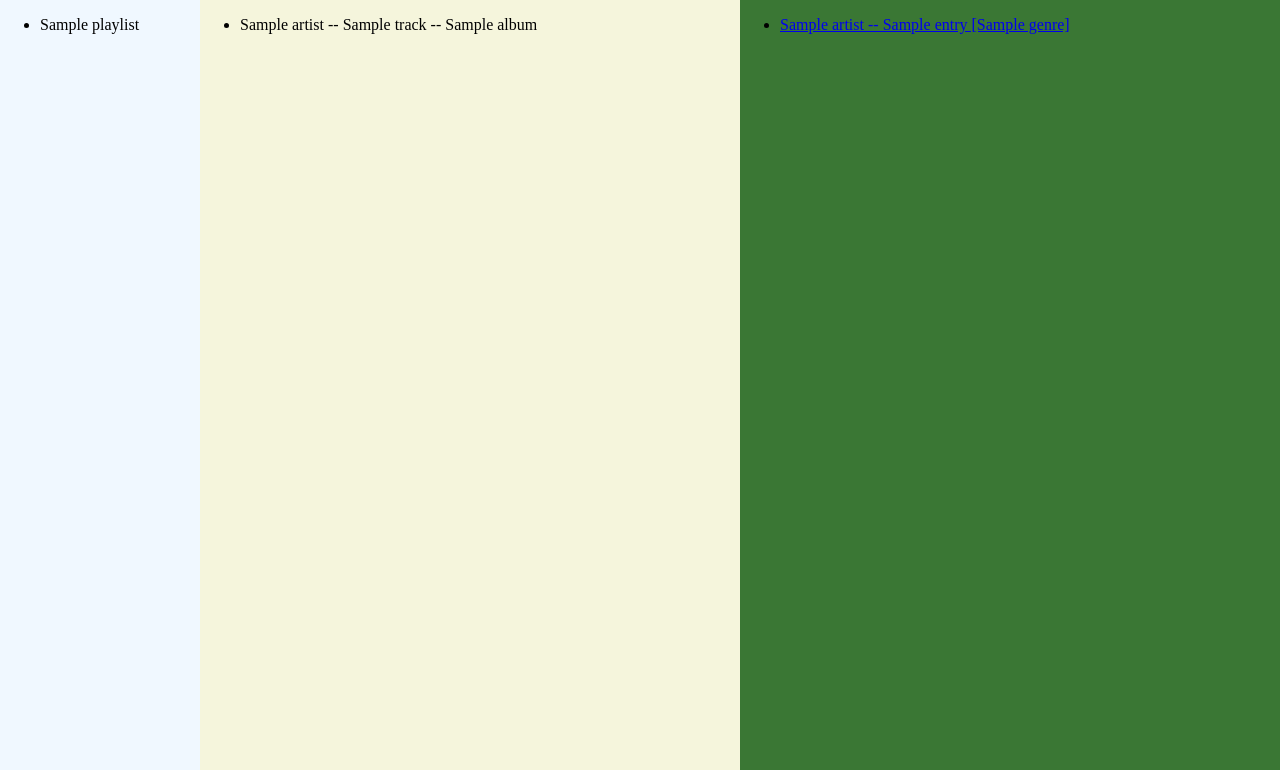
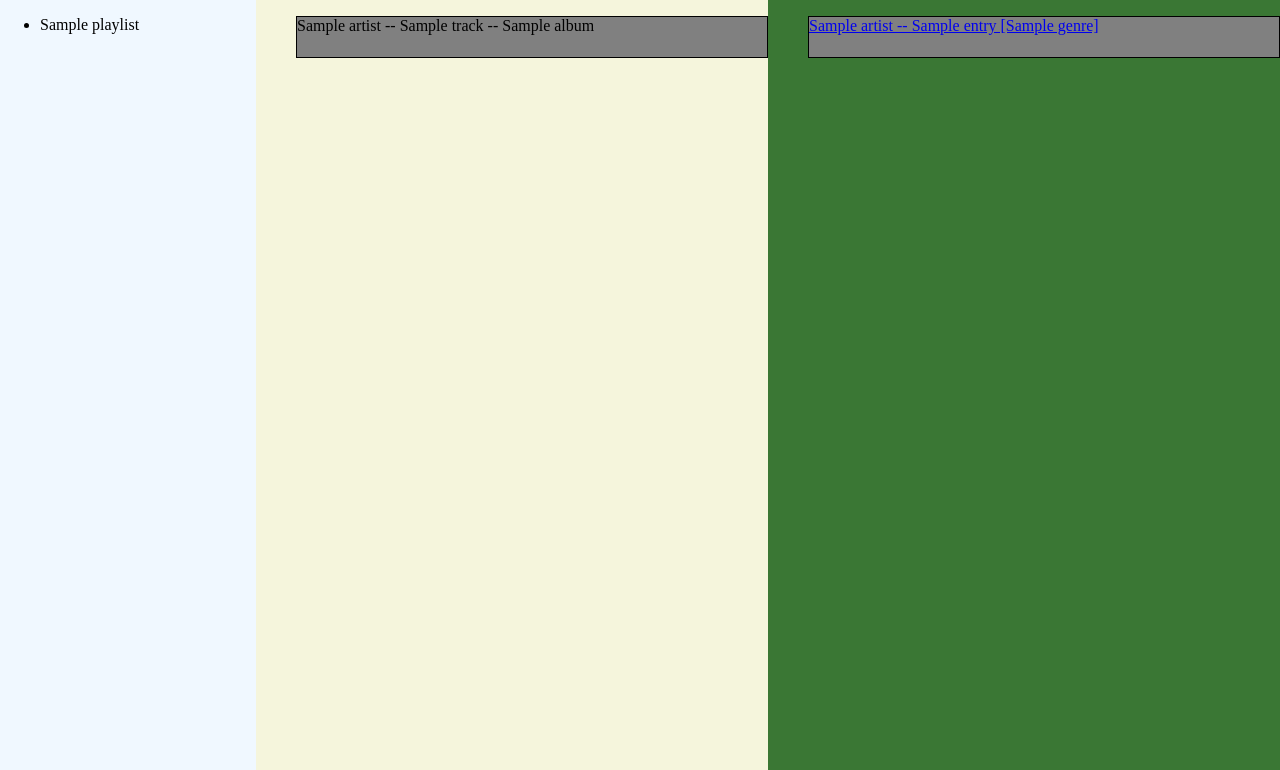
Before and after one commit to marobs/ltt-to-spotify, a Flask app: template templates/ltt.html in a window 1280 px wide. Shown: the part 30-800 px from the top of the page. Run offline with Flask 2, Linux system fonts and the light colour scheme; the template is opened without the code that fills it: most values are stand-ins (such as "Sample title", 1, 10 or a date in 2020); some libraries are stand-ins or nearby versions.

Commit message:
Modified column styling to use flex and removed float and added styling for tracks in each column.  Added Dragula styling for dragged items.   Added dragula and ltt.js scripts, redefined columns with ids.

```diff
--- a/static/css/ltt_style.css
+++ b/static/css/ltt_style.css
@@ -3,28 +3,60 @@
     flex-direction: row;
 }
 
-.left {
+#left-col {
     background-color: aliceblue;
     white-space: nowrap;
     overflow-x: hidden;
     overflow-y: scroll;
-    float: left;
     height: 100%;
-    width: 200px;
+    flex: 0 0 20%;
+    min-width: 200px;
 }
 
-.middle {
+#middle-col {
     background-color: beige;
     overflow: scroll;
-    float: left;
     height: 100%;
-    flex: 1
-
+    flex: 1 1 40%;
 }
 
-.right {
+#right-col {
     background-color: #3A7734;
-    float: left;
+    overflow: scroll;
     height: 100%;
-    flex: 1
+    flex: 1 1 40%;
 }
+
+.track {
+    display: block;
+    height: 40px;
+    background-color: gray;
+    border: 1px solid black;
+}
+
+/* Dragula Styling */
+.gu-mirror {
+    position: fixed !important;
+    margin: 0 !important;
+    z-index: 9999 !important;
+    padding: 1em;
+}
+.gu-hide {
+    display: none !important;
+}
+.gu-unselectable {
+    -webkit-user-select: none !important;
+    -moz-user-select: none !important;
+    -ms-user-select: none !important;
+    user-select: none !important;
+}
+.gu-transit {
+    opacity: 0.5;
+    -ms-filter: "progid:DXImageTransform.Microsoft.Alpha(Opacity=50)";
+    filter: alpha(opacity=50);
+}
+.gu-mirror {
+    opacity: 0.5;
+    -ms-filter: "progid:DXImageTransform.Microsoft.Alpha(Opacity=50)";
+    filter: alpha(opacity=50);
+}
--- a/templates/ltt.html
+++ b/templates/ltt.html
@@ -3,6 +3,10 @@
 {% block title %}
     <title>ltt-to-spotify: ltt</title>
     <meta name="description" content="Adding functionality between r/listentothis and Spotify">
+{% endblock %}
+{% block scripts %}
+    <script src='https://cdnjs.cloudflare.com/ajax/libs/dragula/3.7.2/dragula.min.js' defer></script>
+    <script src='/static/javascript/ltt.js' defer></script>
 {% endblock %}
 {% block stylesheet %}
     <link rel="stylesheet" href="/static/css/ltt_style.css" />
@@ -12,7 +16,7 @@
 {% endblock %}
 
 {% block content %}
-    <div class="left">
+    <div id="left-col">
         <ul>
         {% for playlist in playlists %}
             <li {% if playlist["id"] == selected["id"] %} class="selected"{% endif %}>
@@ -21,17 +25,17 @@
         {% endfor %}
         </ul>
     </div>
-    <div class="middle">
+    <div id="middle-col">
         <ul>
         {% for track in selected["tracks"]["items"] %}
-            <li>{{ track["track"]["artists"][0]["name"] }} -- {{ track["track"]["name"] }} -- {{ track["track"]["album"]["name"] }}</li>
+            <li class='track'>{{ track["track"]["artists"][0]["name"] }} -- {{ track["track"]["name"] }} -- {{ track["track"]["album"]["name"] }}</li>
         {% endfor %}
         </ul>
     </div>
-    <div class="right">
+    <div id="right-col">
         <ul>
         {% for entry in songList %}
-            <li><a href="{{ entry["url"] }}">{{ entry["artist"] }} -- {{ entry["title"] }} [{{ entry["genre"] }}] {% if "year" in entry %}({{ entry["year"]}}){% endif %} </a></li>
+            <li class='track'><a href='{{ entry["url"] }}'>{{ entry["artist"] }} -- {{ entry["title"] }} [{{ entry["genre"] }}] {% if "year" in entry %}({{ entry["year"]}}){% endif %} </a></li>
         {% endfor %}
         </ul>
     </div>
```
